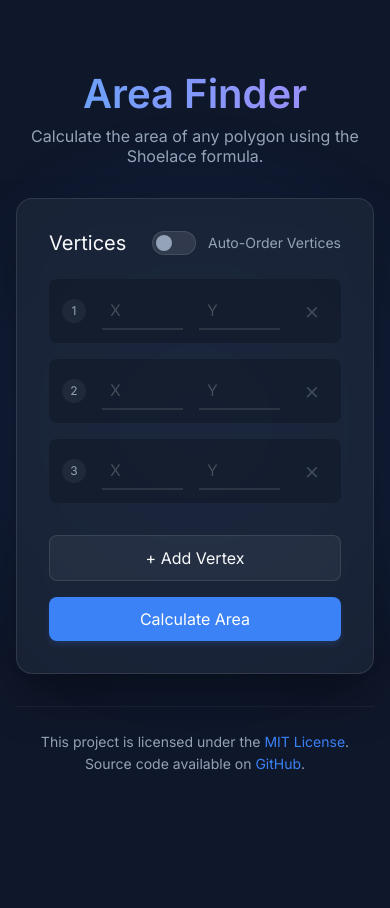
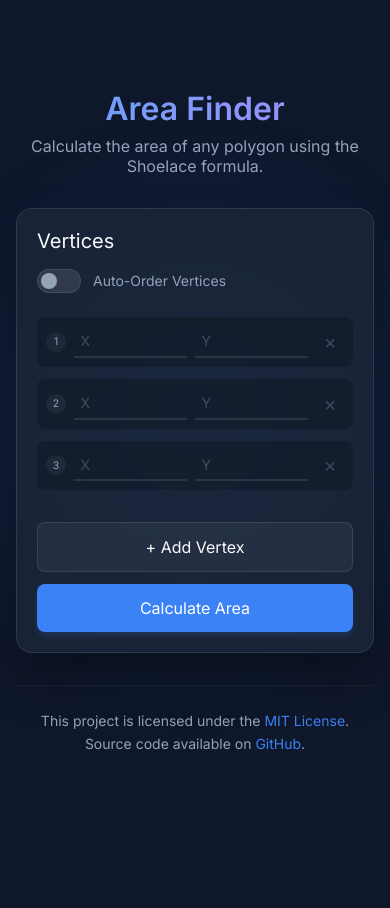
Before and after one commit to ByteBard58/Area-Finder, a Flask app: page / in a window 390 px wide. Run offline with Flask 3, Linux system fonts and the light colour scheme.

Commit message:
Add `background-clip: text` and expand responsive adjustments for screens up to 600px.

```diff
--- a/static/style.css
+++ b/static/style.css
@@ -62,6 +62,7 @@ h1 {
     margin-bottom: 0.5rem;
     background: linear-gradient(to right, #60a5fa, #a78bfa);
     -webkit-background-clip: text;
+    background-clip: text;
     -webkit-text-fill-color: transparent;
 }
 
@@ -420,12 +421,66 @@ footer a:hover {
 }
 
 /* Responsive adjustments */
-@media (max-width: 480px) {
+@media (max-width: 600px) {
     .container {
         padding: 1rem;
     }
 
+    h1 {
+        font-size: 2rem;
+    }
+
+    .glass-panel {
+        padding: 1.25rem;
+    }
+
+    .controls-header {
+        flex-direction: column;
+        align-items: flex-start;
+        gap: 1rem;
+    }
+
+    .vertex-list {
+        gap: 0.75rem;
+    }
+
+    .vertex-row {
+        gap: 0.5rem;
+        padding: 0.5rem;
+    }
+
+    .input-group input {
+        font-size: 0.875rem;
+        padding: 0.4rem;
+    }
+
+    .vertex-index {
+        width: 20px;
+        height: 20px;
+        font-size: 0.65rem;
+    }
+
+    .icon-btn {
+        width: 28px;
+        height: 28px;
+        font-size: 1.25rem;
+    }
+
     .actions {
         flex-direction: column;
+        gap: 0.75rem;
+    }
+
+    .primary-btn, .secondary-btn {
+        width: 100%;
+        padding: 0.875rem 1rem;
+    }
+
+    .result-container {
+        padding: 1rem;
+    }
+
+    .result-value {
+        font-size: 1.5rem;
     }
 }
```
